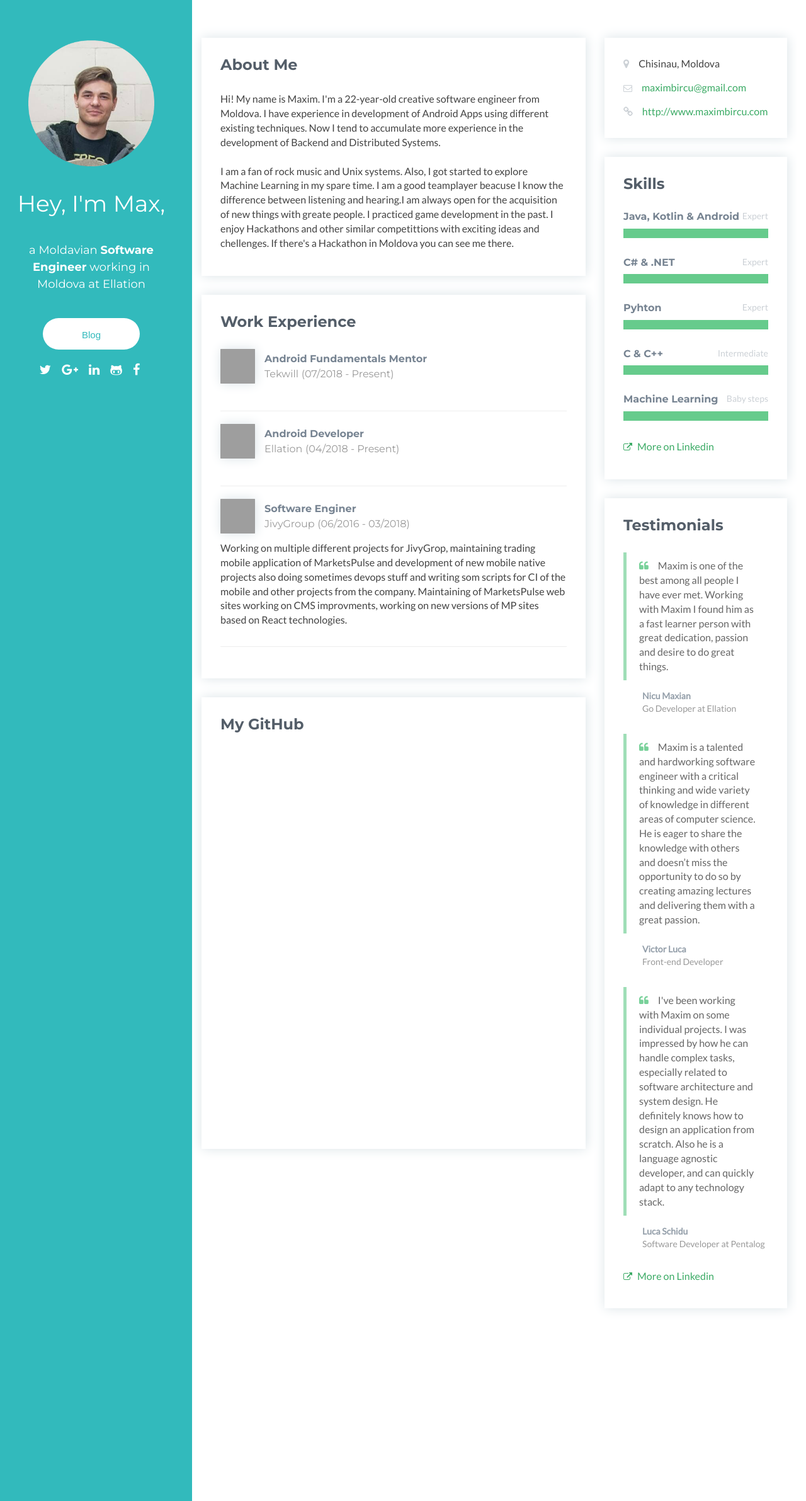
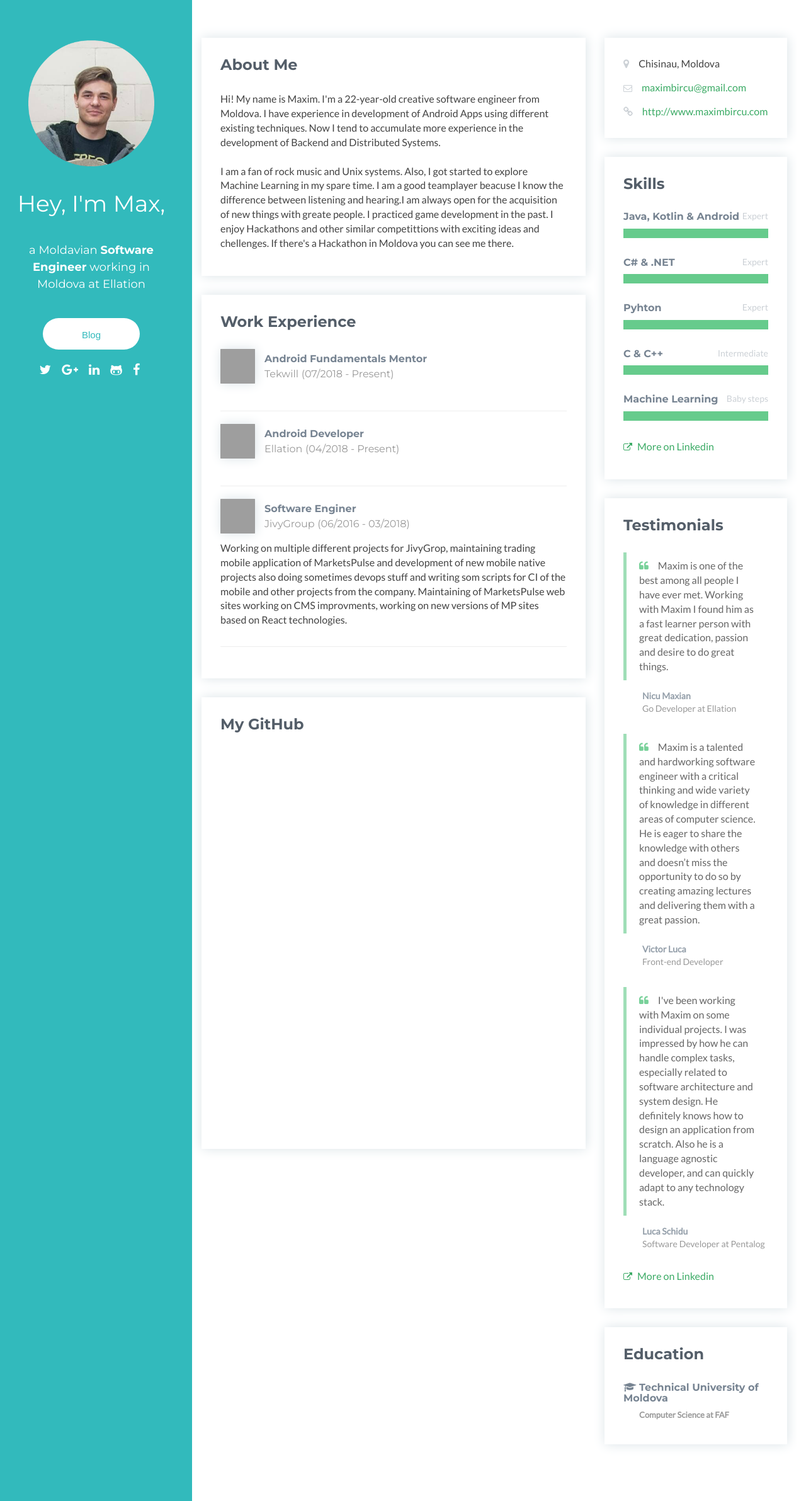
Before and after one commit to maximbircu/maximbircu.github.io, a Jekyll site: the page built from index.html, in a window 1280 px wide. Shown: the whole page at 63% size. Built offline with Jekyll 4.4.1, drawn with Linux system fonts in a browser that asks for light colours; nearby versions of some CDN libraries; library files that are not in the unit come from our copies; grey boxes are pictures that could not be loaded.

Commit message:
Implement education section

```diff
--- /dev/null
+++ b/_data/cards/education.yaml
@@ -0,0 +1,6 @@
+#
+
+- name: "Technical University of Moldova"
+  website: https://utm.md/en/
+  description: "Computer Science at FAF"
+  learning-period: "2014-2018"
--- /dev/null
+++ b/_includes/cards/education.html
@@ -0,0 +1,16 @@
+<aside class="education aside section">
+        <div class="section-inner">
+            <h2 class="heading">Education</h2>
+            <div class="content">
+                {% for institution in site.data.cards.education %}
+                    <a href="{{ institution.website }}" class="tum">
+                        <div class="item">
+                            <h3 class="title"><i class="fa fa-graduation-cap"></i> {{ institution.name }}</h3>
+                            <h4 class="university">{{ institution.description }} <span class="year">{{ institution.learningPeriod }}</span>
+                            </h4>
+                        </div>
+                    </a>
+                {% endfor %}
+            </div>
+        </div>
+    </aside>
--- a/index.html
+++ b/index.html
@@ -14,6 +14,7 @@ buttonUrl: blog.html
             {% include cards/contacts.html %}
             {% include cards/skills.html %}
             {% include cards/testimonials.html %}
+            {% include cards/education.html %}
         </div>
     </div>
 </div>
```
